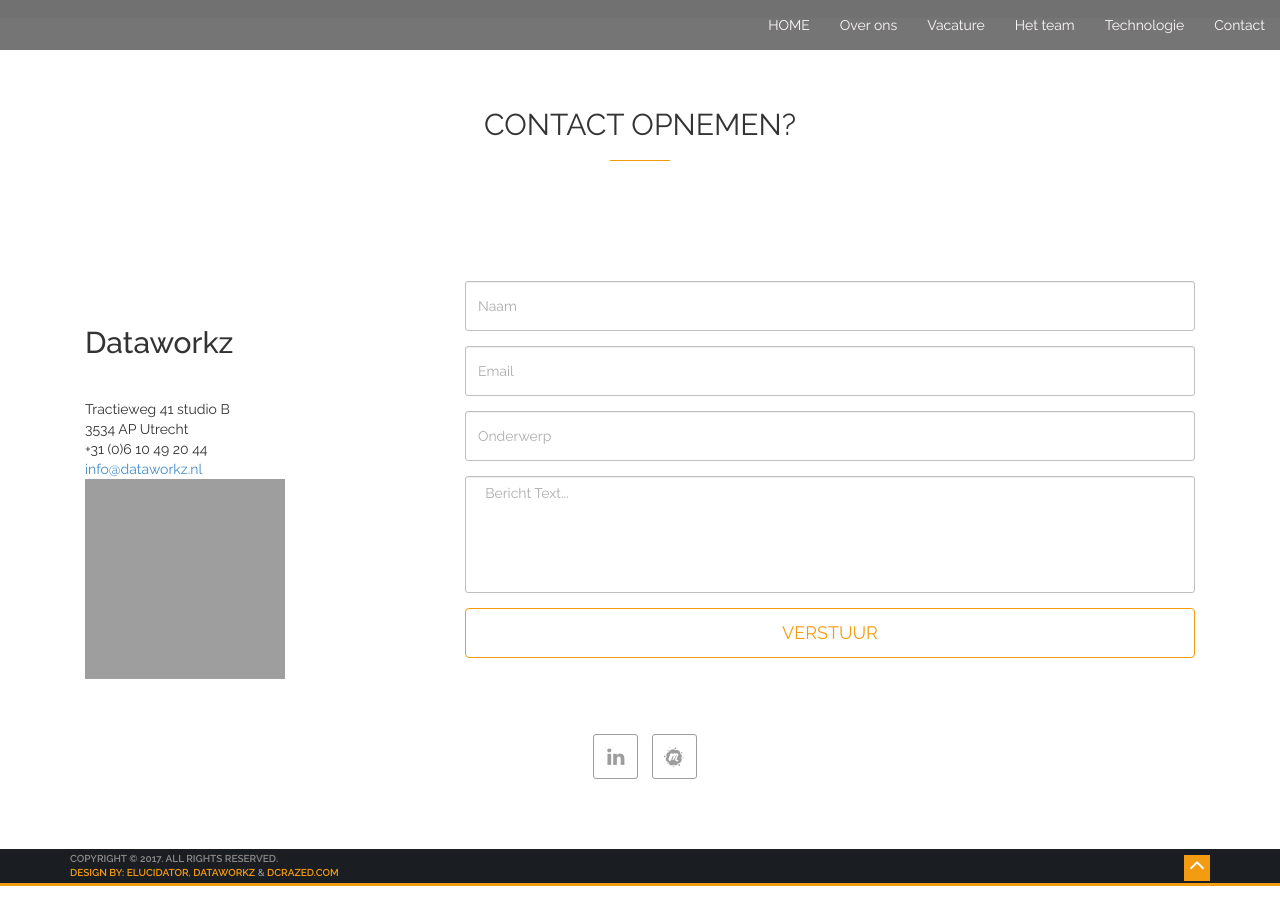
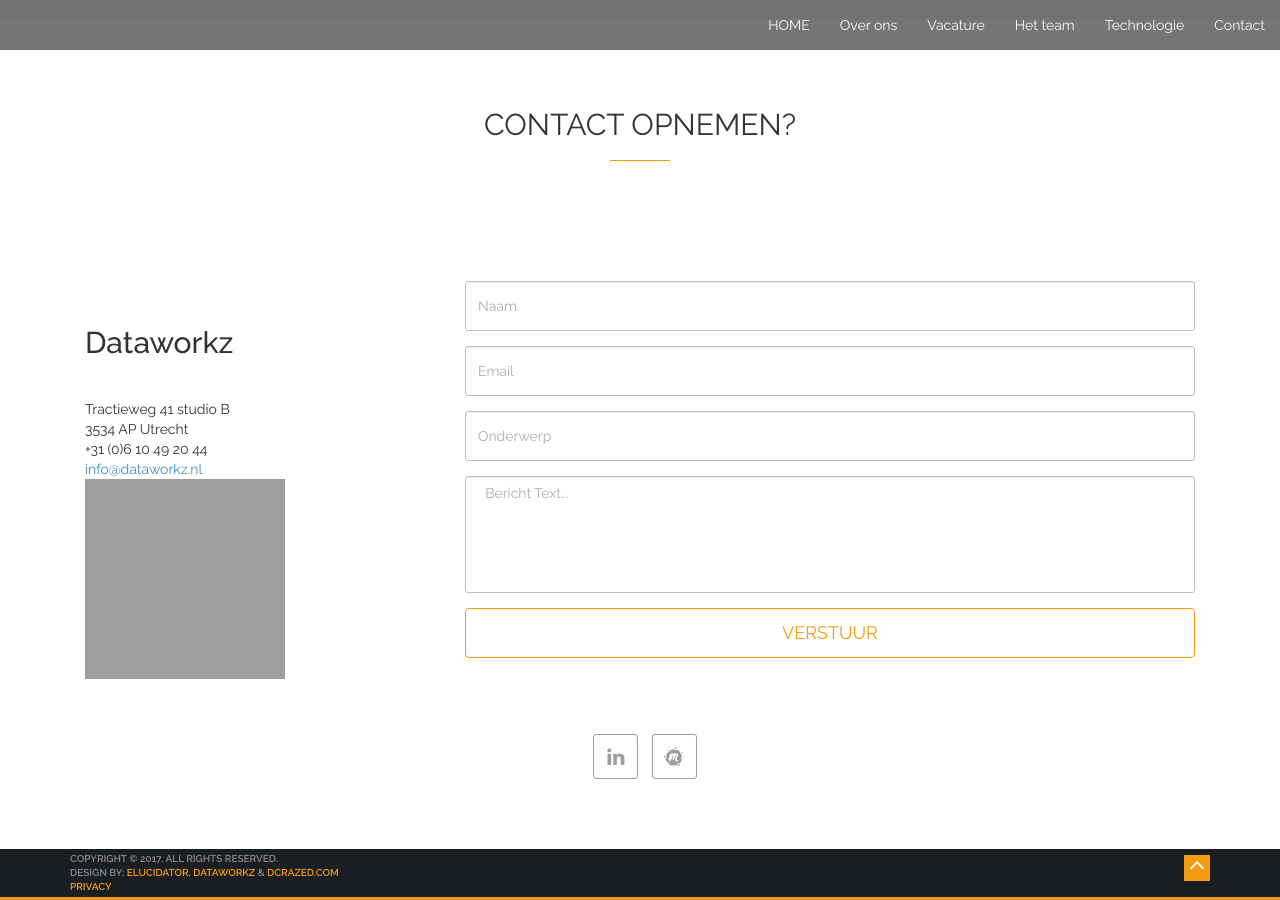
Before and after one commit to DataWorkz-NL/dataworkz-nl.site, a Jekyll site: the page built from index.html, in a window 1280 px wide and 900 px high, scrolled down 6102 px. Built offline with Jekyll 4.4.1, drawn with Linux system fonts in a browser that asks for light colours; grey boxes are pictures that could not be loaded.

Commit message:
Added privacy statement

```diff
--- a/_includes/contact_form.html
+++ b/_includes/contact_form.html
@@ -69,7 +69,7 @@
                         <ul>
                             <li><a href="https://www.linkedin.com/company-beta/18051501/"><i class="fa fa-linkedin"></i></a>
                             </li>
-                            <li><a href="https://www.meetup.com/nl-NL/DataWorkz/"/><i class="fa fa-meetup"></i> </li>
+                            <li><a href="https://www.meetup.com/nl-NL/DataWorkz/"><i class="fa fa-meetup"></i></a> </li>
                         </ul>
                     </div>
                 </div>
--- a/_includes/footer.html
+++ b/_includes/footer.html
@@ -9,7 +9,10 @@
                         <a href="https://www.dataworkz.nl">Dataworkz</a> &
                         <a href="https://Dcrazed.com">Dcrazed.com</a>
                     </p>
+                    <p><a href="{{ '/media/PrivacyStatement.pdf' | prepend: site.baseurl }}" target="_blank">Privacy</a> </p>
                 </div>
+
+
             </div>
             <div class="col-md-6">
                 <div class="scroll_top">
```
Also changed, not shown: 1 other file.
